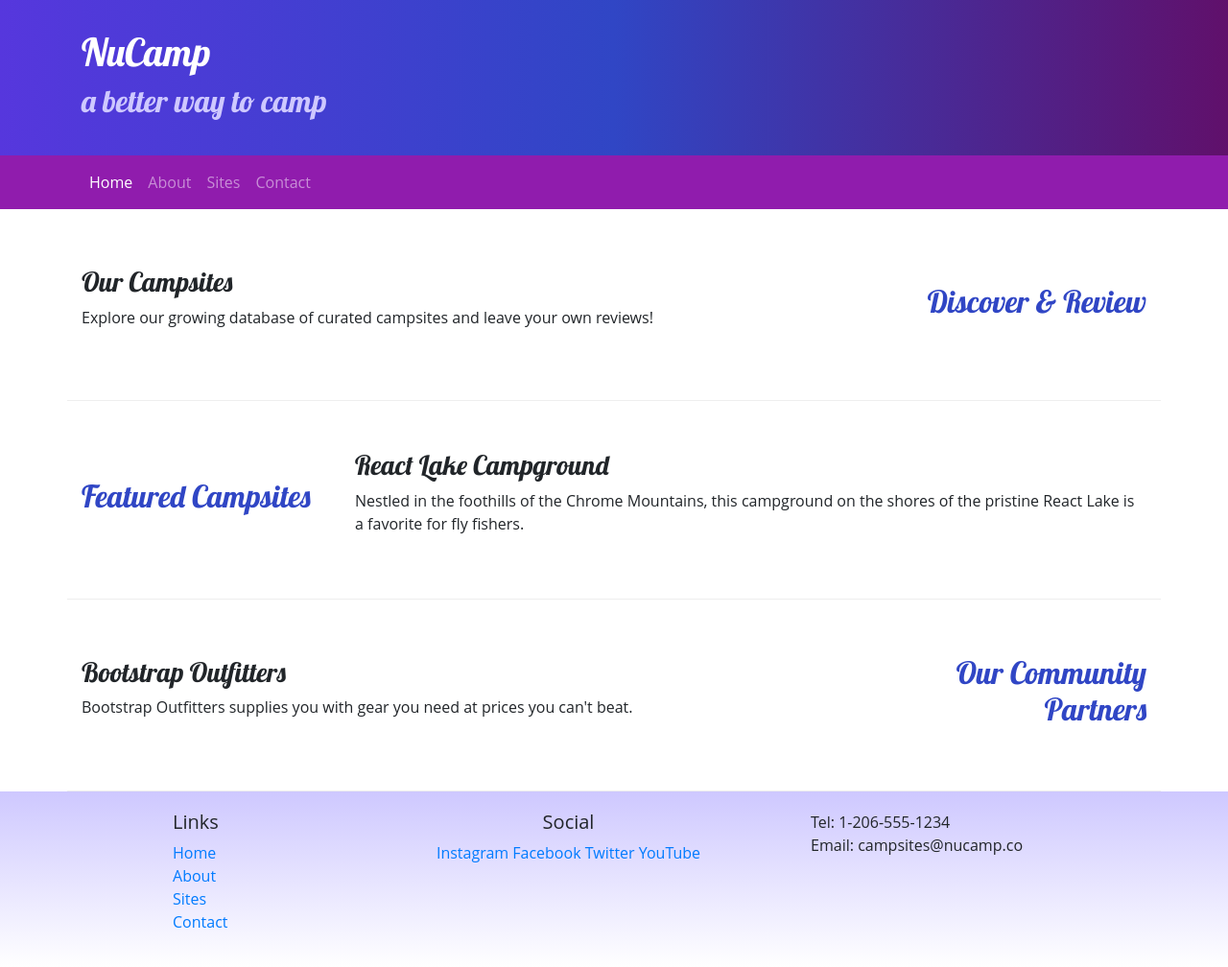
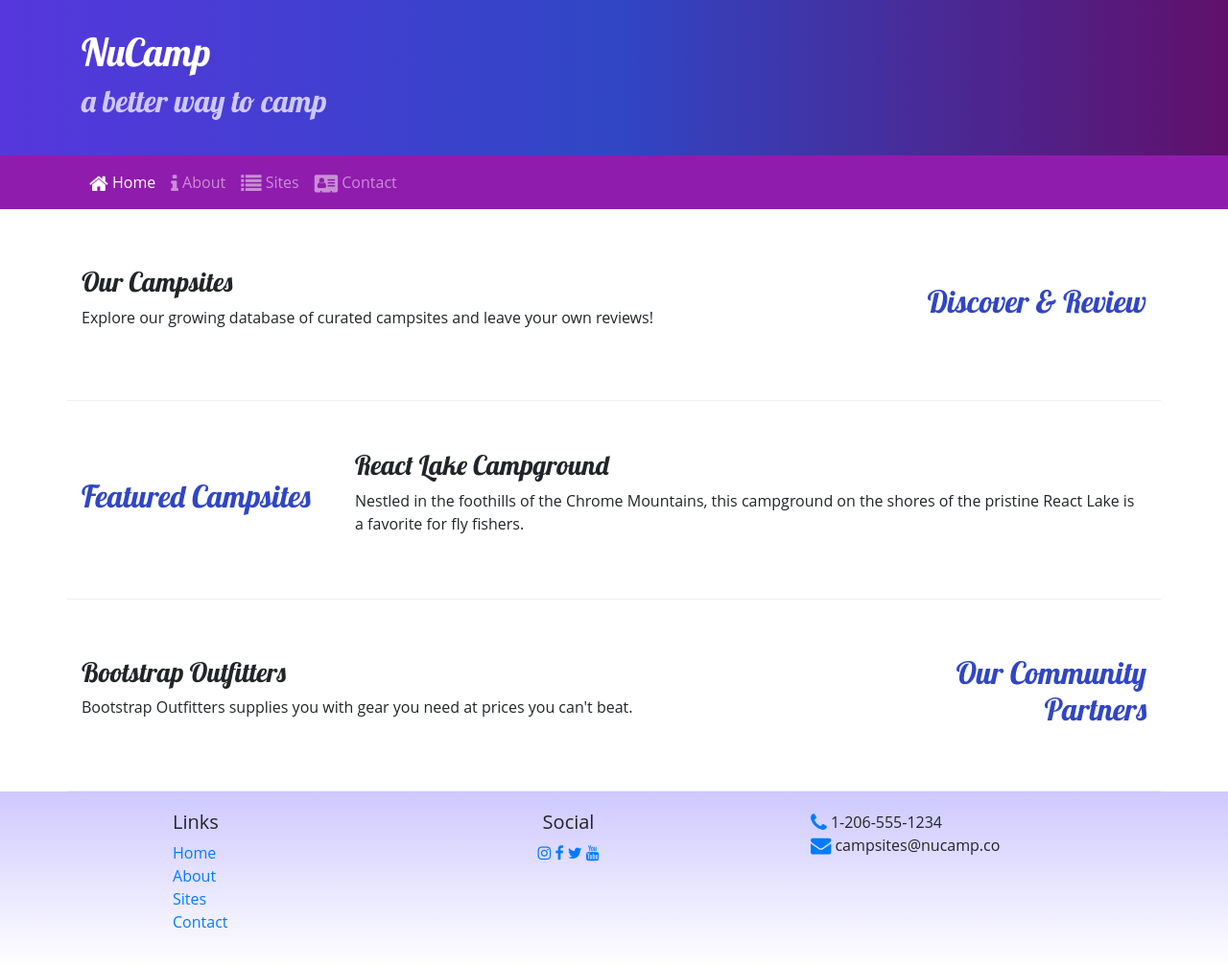
Before and after one commit to syd333/NucampProject, a website: page inxcopy.html in a window 1280 px wide. Shown: the whole page at 96% size. Drawn offline with nearby package versions, Linux system fonts and the light colour scheme; a web font is replaced by a local one.

Commit message:
Icon Fonts

```diff
--- a/inxcopy.html
+++ b/inxcopy.html
@@ -5,6 +5,7 @@
     <meta charset="utf-8" />
     <meta name="viewport" content="width=device-width, initial-scale=1"/>
         <link rel="stylesheet" href="node_modules/bootstrap/dist/css/bootstrap.min.css"/>
+        <link rel="stylesheet" href="node_modules/font-awesome/css/font-awesome.min.css" />
         <link rel="stylesheet" href="http://fonts.googleapis.com/css?family=Lobster|Opens+Sans"/>
         <link rel="stylesheet" href="css/styles.css" />
             <title>NuCamp: A Better Way To Camp</title>
@@ -31,10 +32,10 @@
                 <div class="collapse navbar-collapse" id="nucampNavbar">
                     <ul class="navbar-nav">
                     <ul class="navbar-nav">
-                        <li class="nav-item active"><a class="nav-link" href="#">Home</a></li>
-                        <li class="nav-item"><a class="nav-link" href="aboutus.html">About</a></li>
-                        <li class="nav-item"><a class="nav-link" href="#">Sites</a></li>
-                        <li class="nav-item"><a class="nav-link" href="#">Contact</a></li>
+                        <li class="nav-item active"><a class="nav-link" href="#"><i class="fa fa-home fa-lg"></i> Home</a></li>
+                        <li class="nav-item"><a class="nav-link" href="abcopy.html"><i class="fa fa-info fa-lg"></i> About</a></li>
+                        <li class="nav-item"><a class="nav-link" href="#"><i class="fa fa-list fa-lg"></i> Sites</a></li>
+                        <li class="nav-item"><a class="nav-link" href="#"><i class="fa fa-address-card fa-lg"></i> Contact</a></li>
                      </ul>
                  </div>
         </div>
@@ -86,14 +87,14 @@
         </div>
         <div class="col-6 col-sm-5 text-center">
             <h5>Social</h5>
-            <a href="http://instagram.com/">Instagram</a>
-            <a href="http://facebook.com/">Facebook</a>
-            <a href="http://twitter.com/">Twitter</a>
-            <a href="http://youtube.com/">YouTube</a>
+                <a href="http://instagram.com/"><i class="fa fa-instagram"></i></a>
+                <a href="http://facebook.com/"><i class="fa fa-facebook"></i></a>
+                <a href="http://twitter.com/"><i class="fa fa-twitter"></i></a>
+                <a href="http://youtube.com/"><i class="fa fa-youtube"></i></a>
         </div>
         <div class="col-sm-4">
-            Tel: 1-206-555-1234<br />
-            Email: campsites@nucamp.co
+            <i class="fa fa-phone fa-lg text-primary"></i> 1-206-555-1234<br />
+            <i class="fa fa-envelope fa-lg text-primary"></i> campsites@nucamp.co
         </div>
     </div>
 </div>
```
Also changed, not shown: abcopy.html (+11 -10 lines).
